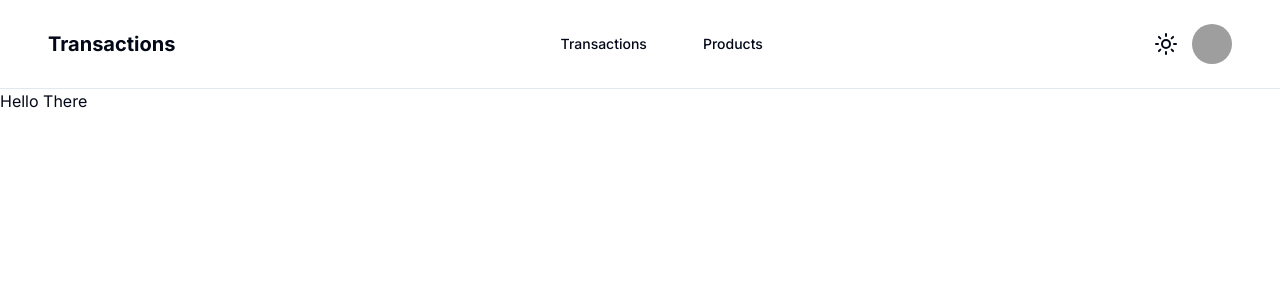
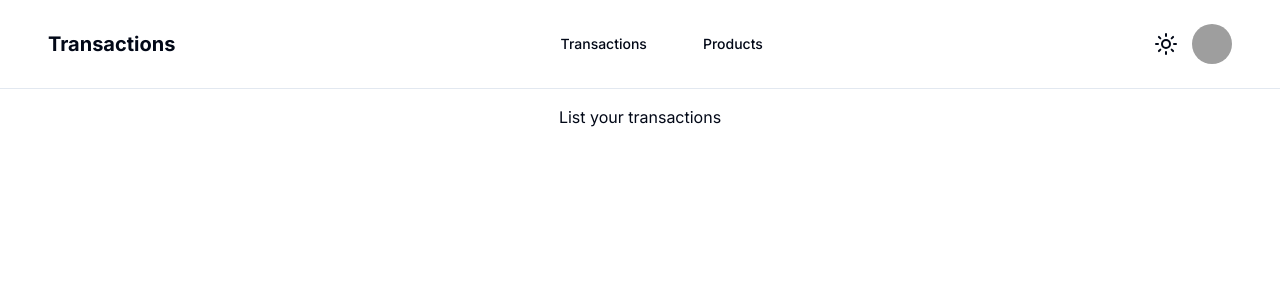
Before and after one commit to algebra-det/frontend-hisaab, a Next.js app: page / in a window 1280 px wide. Shown: the top 300 px of the page. Built offline with nearby package versions, Linux system fonts and the light colour scheme; grey boxes are pictures that could not be loaded.

Commit message:
home page in center

```diff
--- a/app/layout.tsx
+++ b/app/layout.tsx
@@ -3,6 +3,7 @@ import { Inter } from "next/font/google";
 import Header from "@/components/custom/Header";
 import { ThemeProvider } from "@/components/custom/ThemeProvider";
 import "./globals.css";
+import Container from "@/components/custom/Container";
 
 const inter = Inter({ subsets: ["latin"] });
 
@@ -21,7 +22,7 @@ export default function RootLayout({
       <body className={inter.className}>
         <ThemeProvider attribute='class' defaultTheme='system' enableSystem>
           <Header />
-          {children}
+          <Container>{children}</Container>
         </ThemeProvider>
       </body>
     </html>
--- a/app/page.tsx
+++ b/app/page.tsx
@@ -1,5 +1,9 @@
 import Image from "next/image";
 
 export default function Home() {
-  return <div>Hello There</div>;
+  return (
+    <div className='grid place-content-center mt-4'>
+      <h2>List your transactions</h2>
+    </div>
+  );
 }
```
